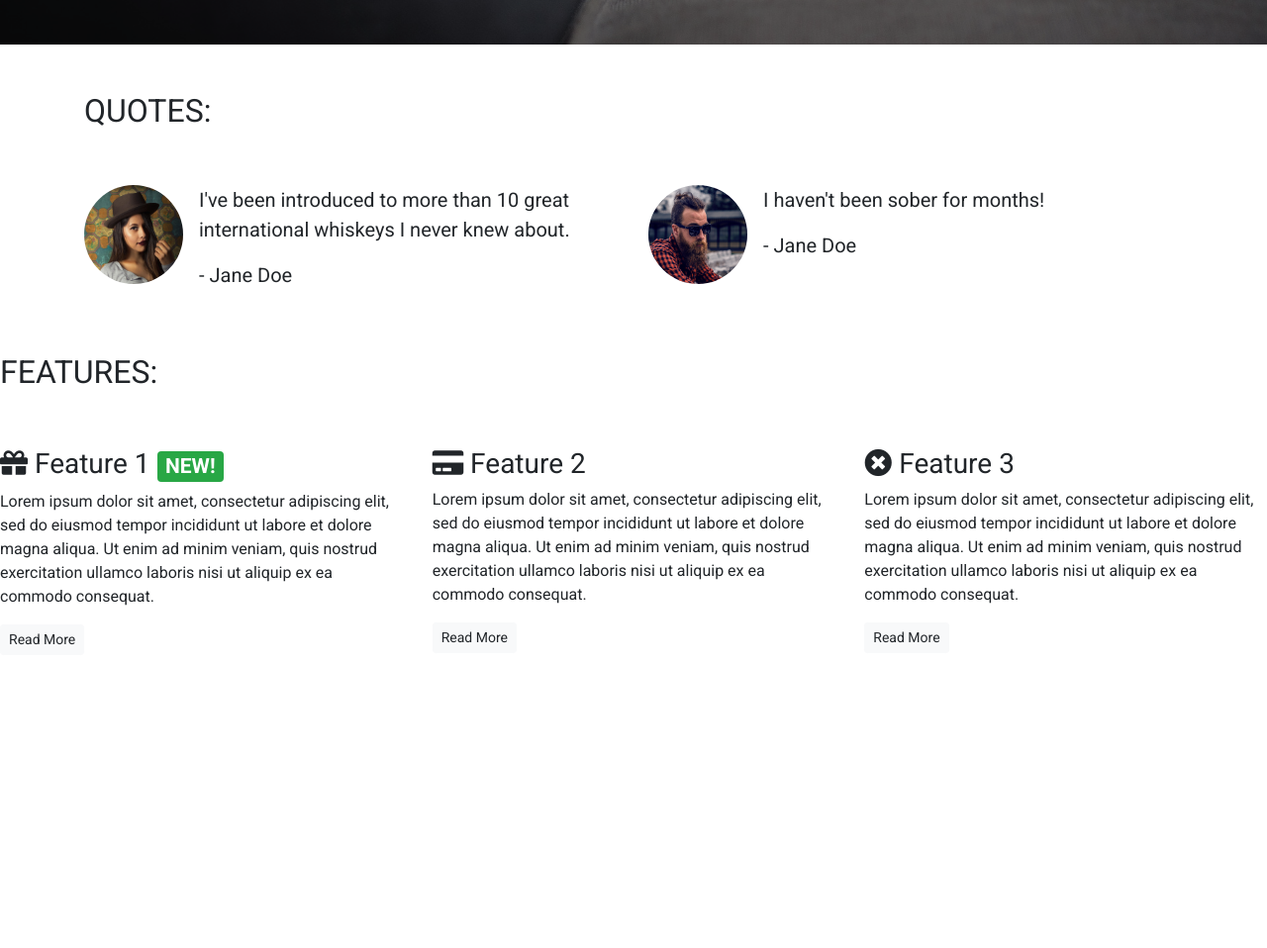
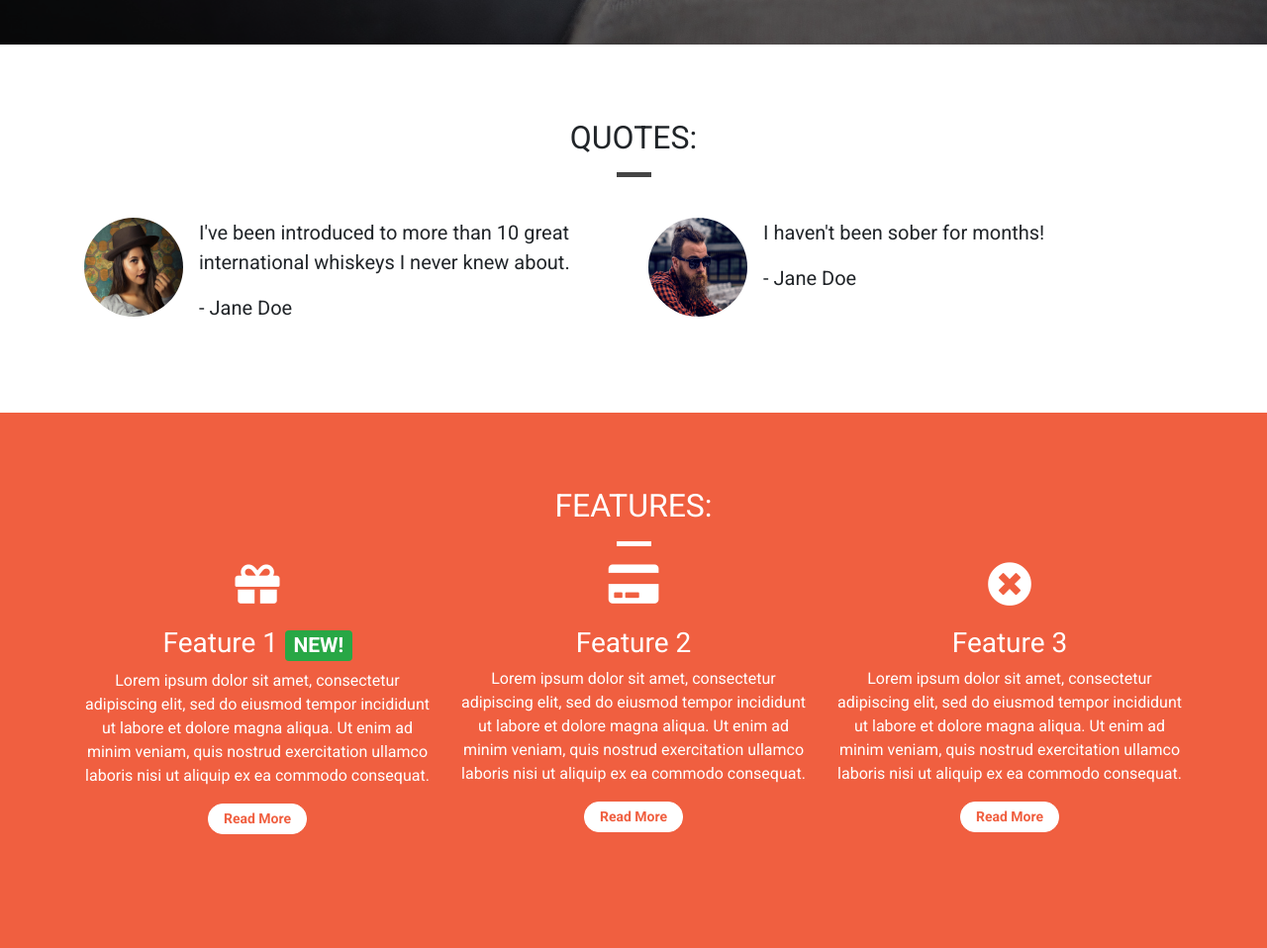
Before and after one commit to NickChapman1988/bootstrap-intro, a plain HTML site: page index.html in a window 1280 px wide. Shown: the part 755-1713 px from the top of the page at 99% size. Before the commit the page ends 1433 px from the top, so only its background shows below. Drawn offline with nearby package versions, Linux system fonts and the light colour scheme.

Commit message:
Styled features & quotes sections

```diff
--- a/css/style.css
+++ b/css/style.css
@@ -1,5 +1,14 @@
 body {
     font-family: 'Roboto', sans-serif;
+}
+
+.container-wrapper {
+
+}
+
+.container-wrapper--red {
+    background-color: #f05f40;
+    color: white;
 }
 
 .alert-container .col-12 {
@@ -99,6 +108,22 @@ body {
     color: #d0d0d0;
 }
 
+/*Page headers */
+
+.page-header {
+    margin-bottom: 0;
+    border-bottom: 0;
+    text-align: center;
+}
+
+.page-header h2 {
+    margin-top: 0;
+}
+
+.quotes .page-header {
+    margin-bottom: 25px;
+}
+
 /* Block dividers */
 
 .block-divider {
@@ -112,8 +137,19 @@ body {
     background-color: #f05f40;
 }
 
+.block-divider--white {
+    background-color: white;
+}
+
 .block-divider--short {
     width: 35px;
+}
+
+/* Content container */
+
+.content-container  {
+    padding-top: 75px;
+    padding-bottom: 75px;
 }
 
 /* Buttons */
@@ -138,3 +174,23 @@ body {
     border-color: #df4929;
     color: white;
 }
+
+.feature {
+    text-align: center;
+    margin-bottom: 40px;
+}
+
+.feature i {
+    margin-bottom: 20px;
+    font-size: 45px;
+    line-height: 45px;
+}
+
+.feature .btn {
+    background-color: white;
+    border-color: white;
+    border-radius: 15px;
+    min-width: 100px;
+    font-weight: bold;
+    color: #f05f40;
+}
--- a/index.html
+++ b/index.html
@@ -74,11 +74,13 @@
     </div>
 
     <!-- Quotes -->
-    <div class="container quotes-container">
+    <div class="container-wrapper">
+        <div class="container quotes-container content-container">
             <section class="quotes">
                 <div class="row">
-                <div class="col-12 my-5">
+                    <div class="col-12 page-header">
                         <h2 class="text-uppercase">Quotes:</h2>
+                        <hr class="block-divider block-divider--short">
                     </div>
                 </div>
                 <div class="row">
@@ -112,33 +114,36 @@
             </section>
         <!-- /.quotes -->
         </div>
+    </div>
 
     <!-- Features -->
-    <div class="features-container">
+    <div class="container-wrapper container-wrapper--red">
+        <div class="container features-container content-container">
             <section class="features">
                 <div class="row">
-                <div class="col-12 my-5">
+                    <div class="col-12 page-header">
                         <h2 class="text-uppercase">Features:</h2>
+                        <hr class="block-divider block-divider--short block-divider--white">
                     </div>
                 </div>
                 <div class="row">
                     <div class="col-12 col-md-6 col-lg-4">
                         <div class="feature">
-                        <h3><i class="fas fa-gift d-none d-sm-inline"></i> Feature 1 <span class="badge badge-success">NEW!</span></h3>
+                            <h3><i class="fas fa-gift d-none d-sm-block"></i> Feature 1 <span class="badge badge-success">NEW!</span></h3>
                             <p>Lorem ipsum dolor sit amet, consectetur adipiscing elit, sed do eiusmod tempor incididunt ut labore et dolore magna aliqua. Ut enim ad minim veniam, quis nostrud exercitation ullamco laboris nisi ut aliquip ex ea commodo consequat.</p>
                             <p><a class="btn btn-sm btn-light" href="">Read More</a></p>
                         </div>
                     </div>
                     <div class="col-12 col-md-6 col-lg-4">
                         <div class="feature">
-                        <h3><i class="fas fa-credit-card d-none d-sm-inline"></i> Feature 2</h3>
+                            <h3><i class="fas fa-credit-card d-none d-sm-block"></i> Feature 2</h3>
                             <p>Lorem ipsum dolor sit amet, consectetur adipiscing elit, sed do eiusmod tempor incididunt ut labore et dolore magna aliqua. Ut enim ad minim veniam, quis nostrud exercitation ullamco laboris nisi ut aliquip ex ea commodo consequat.</p>
                             <p><a class="btn btn-sm btn-light" href="">Read More</a></p>
                         </div>
                     </div>
                     <div class="col-12 d-md-none d-lg-block col-lg-4">
                         <div class="feature">
-                        <h3><i class="fas fa-times-circle d-none d-sm-inline"></i> Feature 3</h3>
+                            <h3><i class="fas fa-times-circle d-none d-sm-block"></i> Feature 3</h3>
                             <p>Lorem ipsum dolor sit amet, consectetur adipiscing elit, sed do eiusmod tempor incididunt ut labore et dolore magna aliqua. Ut enim ad minim veniam, quis nostrud exercitation ullamco laboris nisi ut aliquip ex ea commodo consequat.</p>
                             <p><a class="btn btn-sm btn-light" href="">Read More</a></p>
                         </div>
@@ -146,6 +151,7 @@
                 </div>
             </section>
             <!-- /.features -->
+        </div>
     </div>
 
     <div class="modal" tabindex="-1" role="dialog" id="signUpModal">
```
Lines whose indentation alone changed are shown as unchanged.
